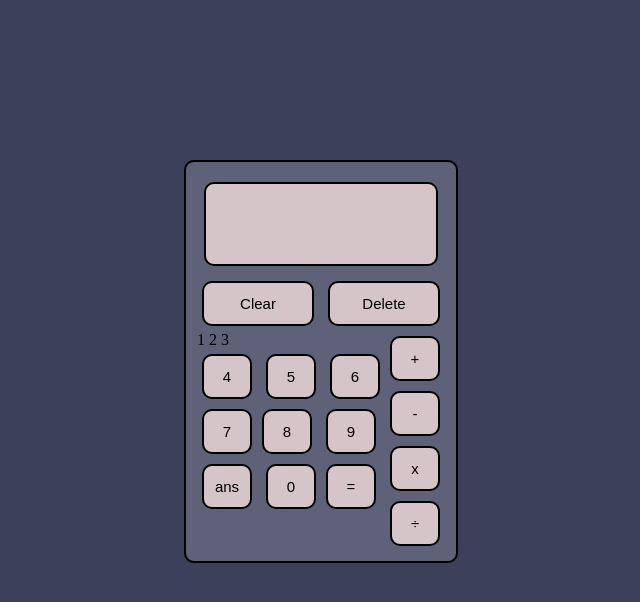
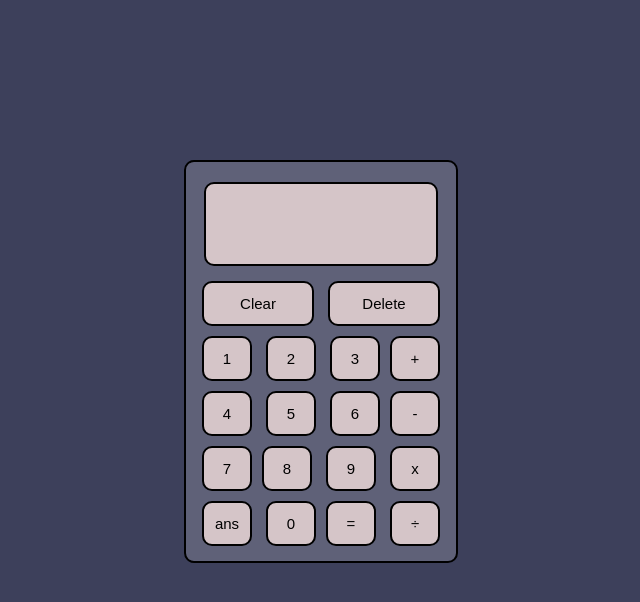
Before and after one commit to RobbieS-coder/calculator, a plain HTML site: page index.html in a window 1280 px wide. Shown: the whole page, without its empty margins (319-959 px from the left). Drawn offline with Linux system fonts and the light colour scheme.

Commit message:
Fix typo
Remove double quotes after button tag on buttons 1, 2 and 3 as it made
the tag invalid.

```diff
--- a/index.html
+++ b/index.html
@@ -22,9 +22,9 @@
 				<div class="button-container">
 					<div class="numbers">
 						<div class="numbers-first-row">
-								<button">1</button>
-								<button">2</button>
-								<button">3</button>
+								<button>1</button>
+								<button>2</button>
+								<button>3</button>
 						</div>
 						<div class="numbers-second-row">
 								<button>4</button>
```
